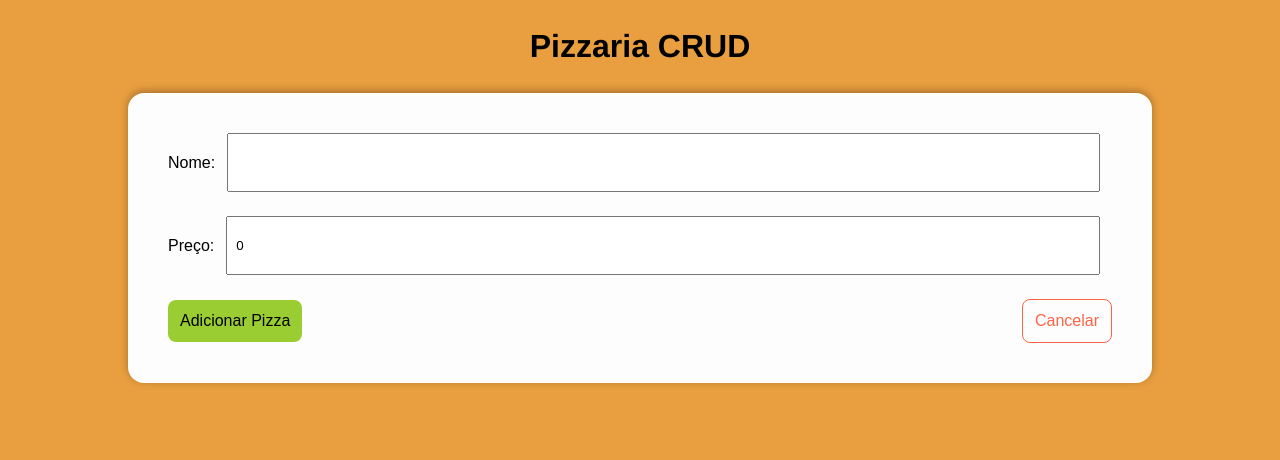
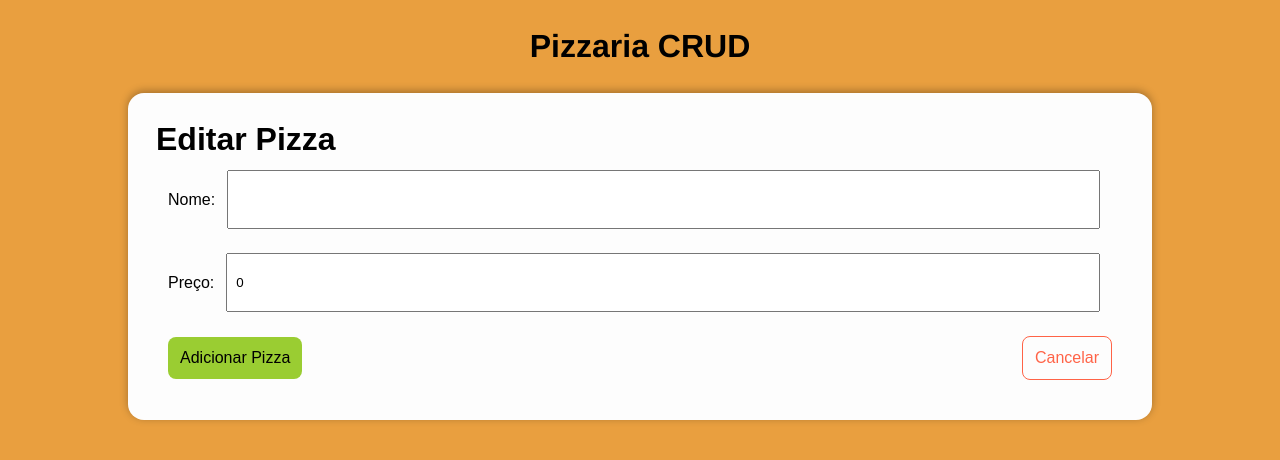
Before and after one commit to leonardo-amaro/crud-ruby, a Vue app in the folder frontend/: page /pizza/1/edit in a window 1280 px wide. Shown: the top 460 px of the page. Built offline with nearby package versions, Linux system fonts and the light colour scheme; no server answers.

Commit message:
add(front): adicionando lógica do PUT

```diff
--- a/frontend/src/components/PizzaForm.vue
+++ b/frontend/src/components/PizzaForm.vue
@@ -8,7 +8,7 @@ interface Pizza {
 }
 
 const props = defineProps<{
-  pizza?: Pizza
+  pizza?: Pizza | null
 }>()
 
 const emit = defineEmits<{
--- a/frontend/src/views/EditPizzaView.vue
+++ b/frontend/src/views/EditPizzaView.vue
@@ -1,8 +1,40 @@
 <script setup lang="ts">
-import PizzaForm from '@/components/PizzaForm.vue';
+import { ref, onMounted } from 'vue'
+import { useRoute, useRouter } from 'vue-router'
+import { api } from '@/services/api'
+import PizzaForm from '@/components/PizzaForm.vue'
 
+const route = useRoute()
+const router = useRouter()
+const pizza = ref<{ id: number; nome: string; preco: number } | null>(null)
+const carregando = ref(true)
+
+onMounted(async () => {
+  try {
+    const res = await api.get(`/pizzas/${route.params.id}.json`)
+    pizza.value = res.data
+  } catch (e) {
+    alert('Erro ao carregar pizza')
+  } finally {
+    carregando.value = false
+  }
+})
+
+async function atualizarPizza(dados: { nome: string; preco: number }) {
+  try {
+    await api.put(`/pizzas/${route.params.id}.json`, { pizza: dados })
+    alert('Pizza atualizada com sucesso!')
+    router.push('/')
+  } catch (e) {
+    alert('Erro ao atualizar pizza')
+  }
+}
 </script>
 
 <template>
-  <PizzaForm />
+  <div>
+    <h1>Editar Pizza</h1>
+    <p v-if="carregando">Carregando...</p>
+    <PizzaForm v-else :pizza="pizza" @submit="atualizarPizza" />
+  </div>
 </template>
```
